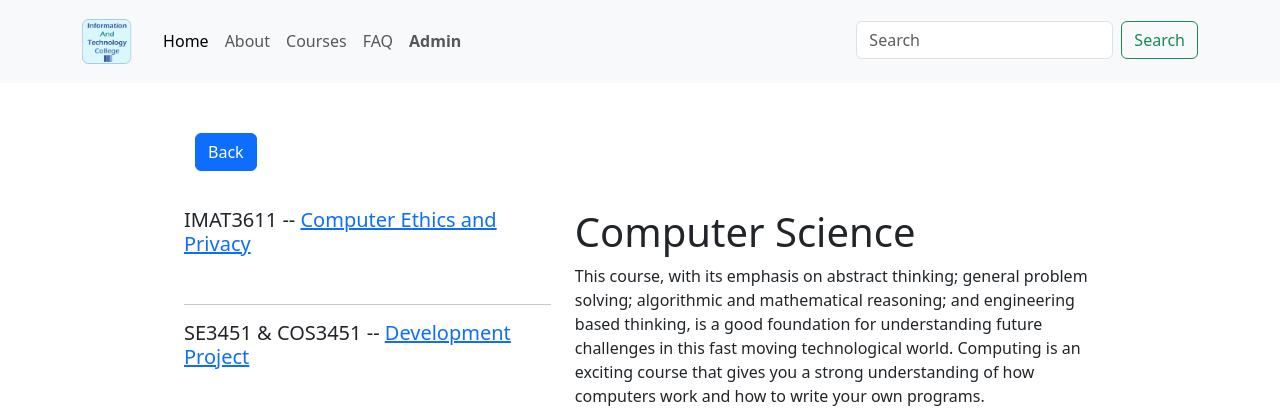
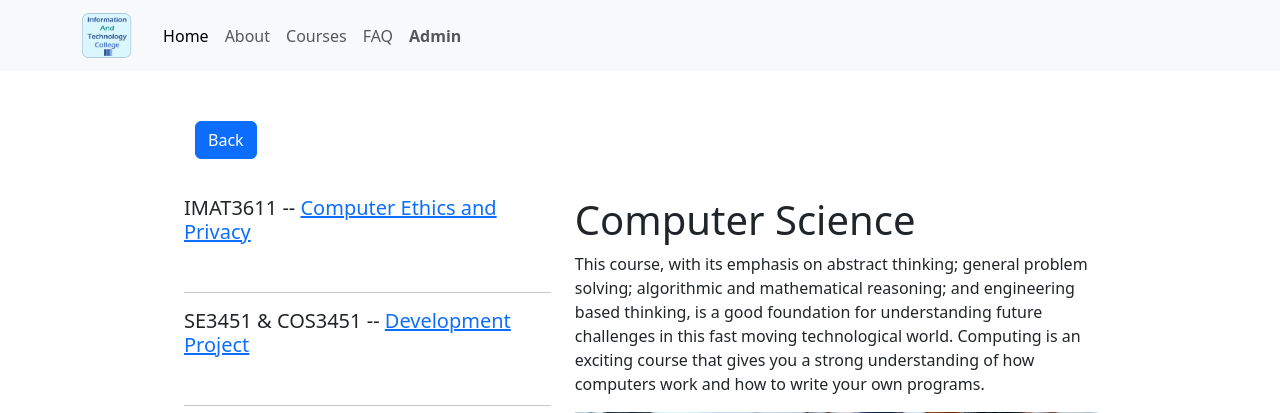
Before and after one commit to tomlinc98/IT-Site-Project, a Django app: page /course/1/ in a window 1280 px wide. Shown: the top 413 px of the page. Run offline with Django 4.2, Linux system fonts and the light colour scheme; data comes from the database, SQL or seed files in the repository; some libraries are stand-ins or nearby versions.

Commit message:
removed search bar from nav

```diff
--- a/IT_Site/templates/navbar.html
+++ b/IT_Site/templates/navbar.html
@@ -38,10 +38,6 @@
           <a class="nav-link" href="{% url 'admin:index' %}"><b>Admin</b></a>
         </li>
       </ul>
-      <form class="d-flex" style="padding-top: 0.8rem">
-        <input class="form-control me-2" type="search" placeholder="Search" aria-label="Search">
-        <button class="btn btn-outline-success" type="submit">Search</button>
-      </form>
     </div>
   </div>
 </nav>
```
